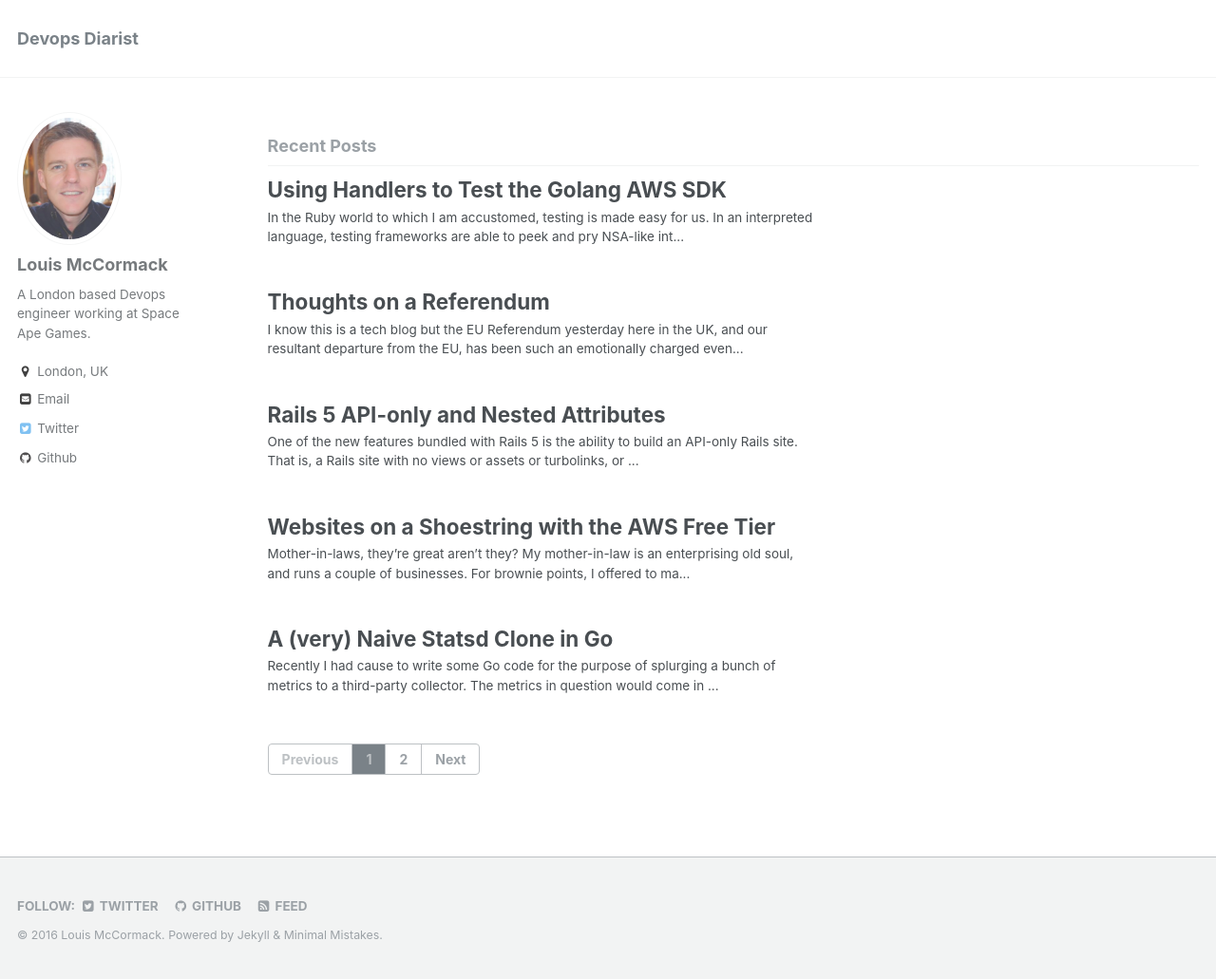
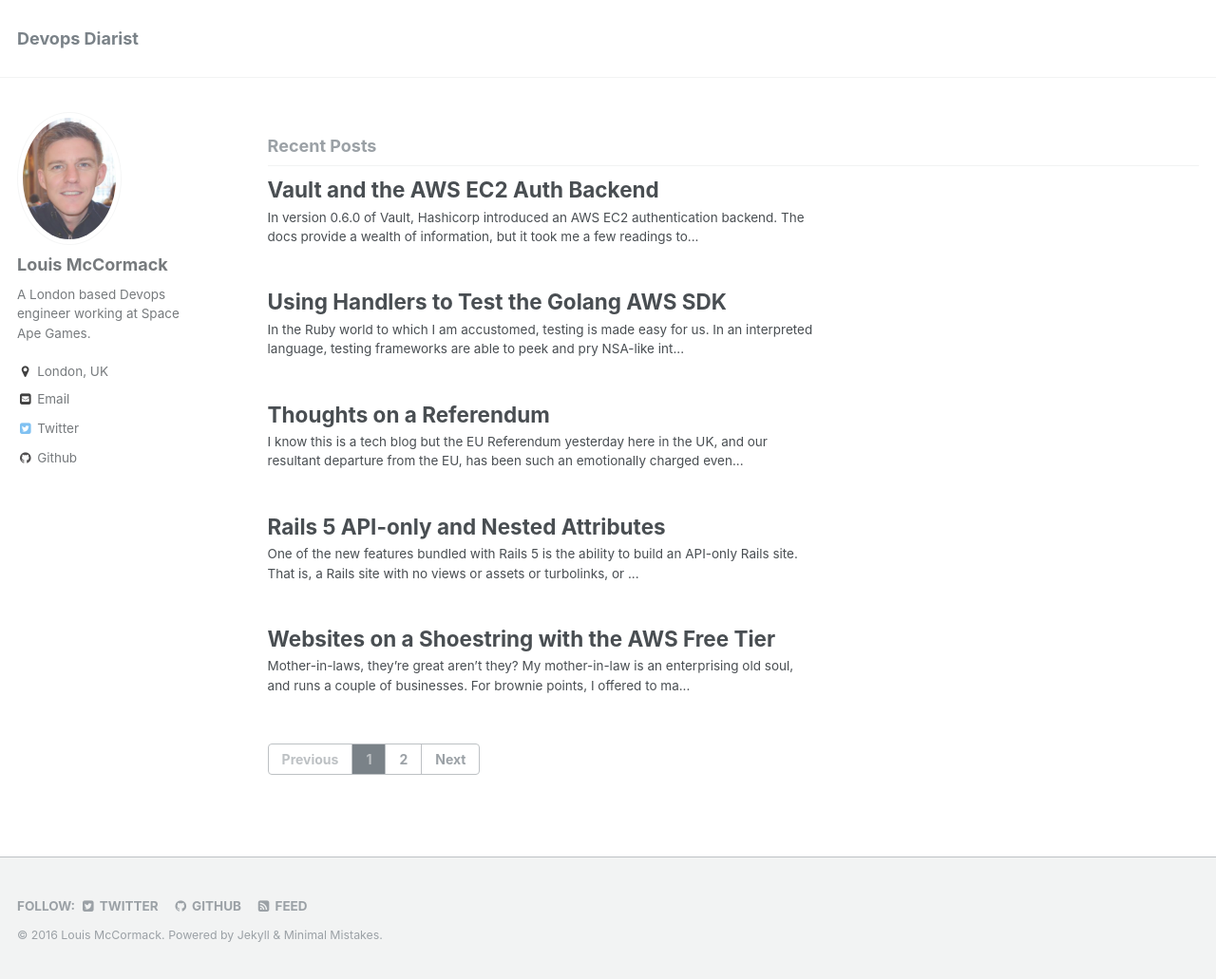
Before and after one commit to louism517/louism517.github.io, a Jekyll site: the page built from index.html, in a window 1280 px wide and 1031 px high. Shown: the whole window at 95% size. Built offline with Jekyll 4.4.1, drawn with Linux system fonts in a browser that asks for light colours; the list of posts is cut into pages by our own code; some of the changed lines change nothing that is shown.

Commit message:
vault aws post

````diff
--- a/_config.yml
+++ b/_config.yml
@@ -11,7 +11,7 @@ title                    : "Devops Diarist"
 title_separator          : "|"
 name                     : "Louis McCormack"
 description              : "Another Devops blog, just what the world needs."
-url                      : https://louism517.github.io
+url                      : http://devopsdiarist.uk
 baseurl                  : # the subpath of your site, e.g. "/blog"
 gh_repo                  :
 teaser                   : # filename of teaser fallback teaser image placed in /images/, .e.g. "500x300.png"
--- /dev/null
+++ b/_posts/2016-11-01-vault-aws-ec2-backend.markdown
@@ -0,0 +1,110 @@
+---
+title:  "Vault and the AWS EC2 Auth Backend"
+date:   2016-11-01 10:00:20 +0000
+---
+
+In version 0.6.0 of Vault, Hashicorp introduced an AWS EC2 authentication backend. The [docs][vault-docs] provide a wealth of information, but it took me a few readings to discern the forest for the trees. Once I got past sniggering at the liberal use of the word _nonce_ (which has an altogether [different meaning][saville] in my corner of the world) I came to realise what a useful solution it can provide.
+
+The AWS EC2 backend provides the ability to allow authentication only from EC2 instances which meet certain criteria. For example, you can specify only instances that exist in a given account, or that exhibit a specific role. It is possible to then further restrict authorisation according to EC2 tags associated with the instance.
+
+### Authentication
+
+When an EC2 instance is first launched, an [instance identity document][aws-docs] is generated. This is simply a JSON document that can be retrieved from an endpoint within the metadata service: `http://169.254.169.254/latest/dynamic/instance-identity/document`
+
+It is this document which is used to prove an instance’s identity when authenticating against Vault. Clearly it could be easily spoofed, so AWS provide a PKCS7-signed version of it, which can be verified using their public certificates. It is this version (or alternatively a Base64 encoded document along with a SHA256 signature) which is sent to Vault.
+
+A second piece of information is taken into account when granting authorisation to a requesting instance, and that is the client nonce. The need for this secondary information arises from the fact that access to the identity document is by default granted to any user or process running on an EC2 instance (this can be improved by firewalling the metadata service), and therefore anybody with access to the instance would be able to authenticate.
+
+During the first authentication request by an EC2 instance, the nonce is either provided by the client or auto-generated and returned by Vault. Either way, this nonce _must_ be provided with all subsequent requests for authentication (or until an operator manually intervenes). If authentication is successful a token is returned and it is that which you can use to interact with Vault.
+
+This presents some interesting design decisions. You could:
+
+- discard the nonce altogether after the first use, and accept that no more authentication requests can succeed from the instance.
+- keep the nonce in memory in whatever process does the initial requesting, and accept that once that process dies, authentication will be no longer possible.
+- store the nonce in a location on disk and accept that anybody with access to the box will be able to authenticate (much like IAM instance profiles).
+
+Coupled with restrictive policies and variable token TTLs, there are a range of solutions you could choose. It depends on the use-case and the sensitivity of the data made available to the instance.
+
+### Authorisation
+
+Vault ‘login’ happens against a defined ‘role’, which has one or more policies attached to it. Access to the role is restricted to EC2 instances that meet a set of requirements.
+
+Vault is able to ascertain a certain amount of information from the decrypted identity document described above and augments this with information it gathers using the AWS API. Using this information, and after performing a perfunctory check that the EC2 instance is actually running, it decides whether the instance should be granted access (i.e. a token) to the role.
+
+At the time of writing there are 4 requirements which can be met:
+
+- the instance must belong to a given AWS account
+- the instance must be built from a given AMI (Amazon Machine Image)
+- the instance must exhibit a given IAM role
+- the instance must exhibit a given IAM instance profile
+
+A combination, or none, of the above can be set.
+
+Further restrictions can be applied through the application of a role_tag. This takes the form of a tag applied to the EC2 instance. An important point to note is that the existence of a role_tag can only _narrow_ the scope of permissions that are allowed, they cannot be used to grant additional privileges.
+
+### Example
+
+With the theory out of the way, let’s run through an example.
+
+We will create a Vault role called `my-role`, with a set of policies attached, to which we’ll allow access to instances running in a specific AWS account. Then we’ll use a role_tag to further restrict the policies available.
+
+Firstly, it needs to be enabled:
+
+```
+$ vault auth-enable aws-ec2
+```
+
+Secondly, the Vault server itself must be given access to the AWS API in your account, so that it can call in and check instance attributes. If you skip this step then Vault will simply obtain credentials using the default credential chain on the running host:
+
+```
+$ vault write auth/aws-ec2/config/client secret_key=vCtSM8ZUEQ3mOFVlYPBQkf2scxxxxXXXX access_key=XXXXXXXXXXX
+```
+
+Next, we’ll create `my-role` and associate it with 2 policies: production and dev. Here is where we specify any access restrictions too, in this case we'll bind to the AWS account 1234567890.
+
+```
+$ vault write auth/aws-ec2/role/my-role bound_account_id=1234567890 policies=prod,dev
+```
+
+So, at this point, any EC2 instance in the AWS account 1234567890 can request a token that will allow it access to `my-role`, and by extension the production and dev policies.
+
+If we decide (as well you might) that we don’t actually want every instance to have access to the production policy, we can enable role_tags. With role_tags enabled a subset of the policies are awarded to instances that exhibit specific roles, and refused to those that don’t.
+
+The role_tag must be generated by Vault itself. The following command requests a role_tag for `my-role`, which allows the bearer access to the dev policy only:
+
+```
+vault write /auth/aws-ec2/role/my-role/tag policies=dev
+```
+
+It returns something like this:
+
+```
+Key          Value
+---          -----
+tag_key      VaultAccess
+tag_value    v1:yarQCqNjtvM=:r=my-role:d=false:m=false:p=default,dev:lzyYRFMPP4lORoHJrvUFl2XrxTDK3vECo9uf7pqEBMw=
+```
+
+The _tag_key_ and _tag_value_ are what must be set as the EC2 tag’s key and value respectively. The value itself is an HMAC signed string of which Vault is able to verify authenticity.
+
+This auth policy for `my-role` then needs to be amended to enable role_tags:
+
+```
+$ vault write auth/aws-ec2/role/my-role bound_account_id=1234567890 policies=prod,dev role_tag=VaultAccess
+```
+
+Finally, with all this in place, we can now attempt a login to the `my-role` role only if we are on an instance in the AWS account with ID 1234567890 _and_ the EC2 tag ‘VaultAccess’ with the value described above.
+
+```
+vault write /auth/aws-ec2/login role=my-role \
+pkcs7=$(curl -s http://169.254.169.254/latest/dynamic/instance-identity/pkcs7)
+nonce=21daf536-99fc-442e-459d-c76c375d444d
+```
+
+As mentioned above, the nonce here is optional. If not provided then Vault will return a nonce which must be used for all subsequent authentication attempts from the instance (each nonce is associated with a single instance). If all is well you should be returned a token which you can then use to login, with access to the dev policy only.
+
+There’s a great deal more to the AWS EC2 backend (see the [docs][vault-docs]), but hopefully this provides a good introduction.
+
+[vault-docs]: https://www.vaultproject.io/docs/auth/aws-ec2.html
+[aws-docs]: http://docs.aws.amazon.com/AWSEC2/latest/UserGuide/instance-identity-documents.html
+[saville]: https://en.wikipedia.org/wiki/Jimmy_Savile
````
